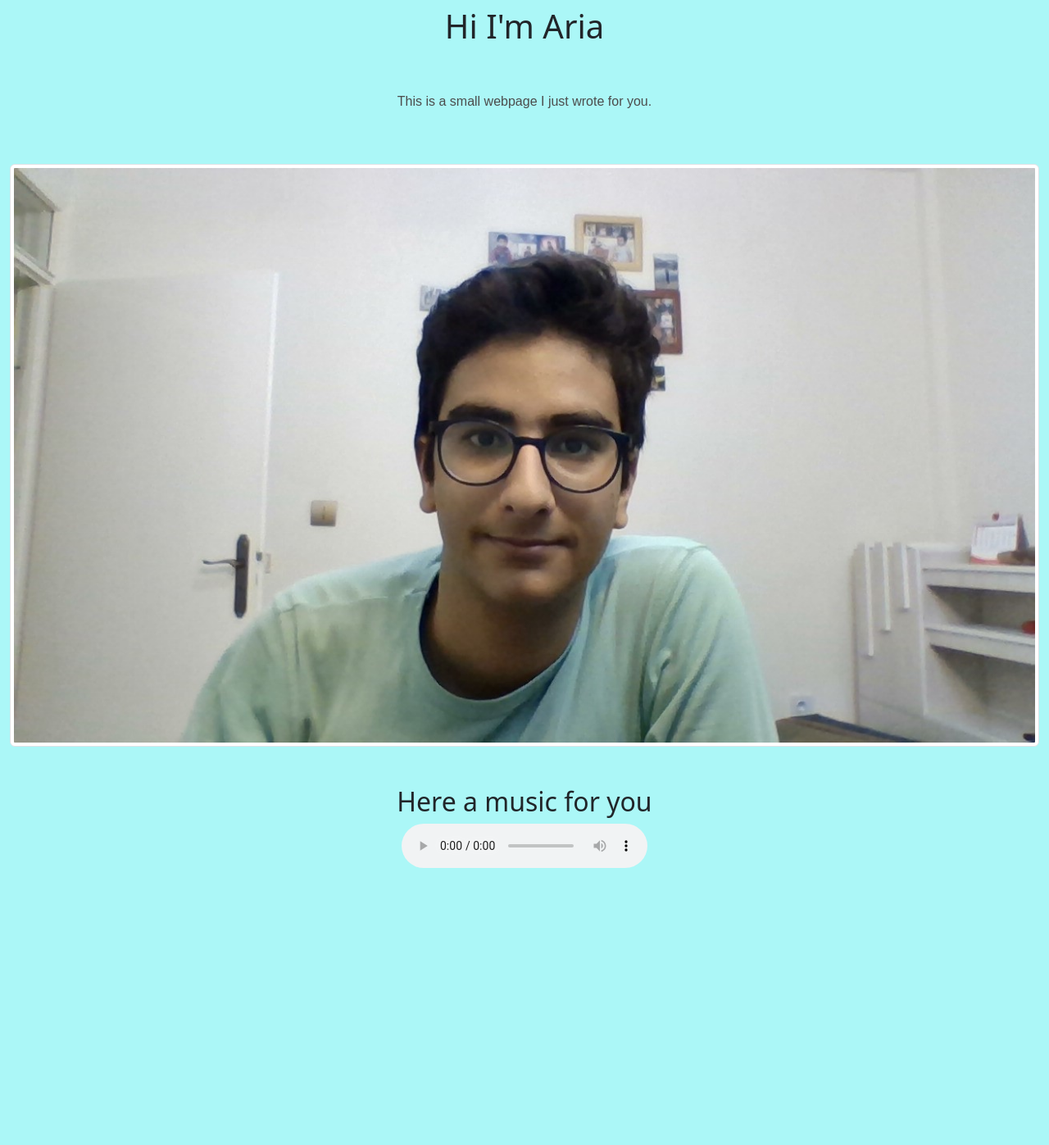
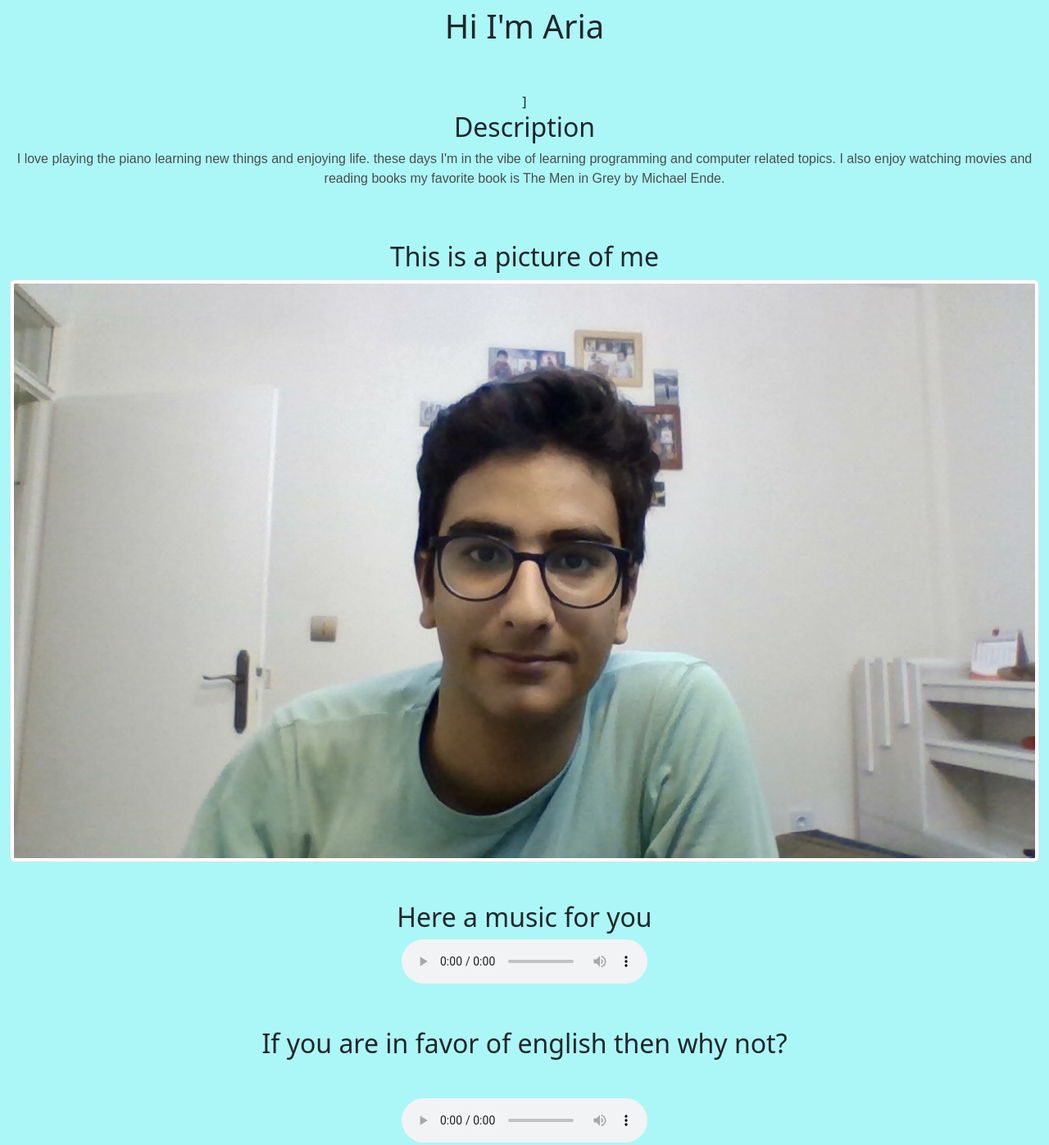
Before and after one commit to Aria-Hani-Tabaei/testpages, a plain HTML site: page index.html in a window 1280 px wide. Shown: the part 40-1437 px from the top of the page at 82% size. Before the commit the page ends 1105 px from the top, so only its background shows below. Drawn offline with nearby package versions, Linux system fonts and the light colour scheme.

Commit message:
adding another music and description

```diff
--- a/index.html
+++ b/index.html
@@ -21,10 +21,19 @@
         <div class="container-fluid pt-5">
             <H1 class="heading">Hi I'm Aria</H1>
         </div>
-        <div class="pt-5 container-fluid">
-            <p>This is a small webpage I just wrote for you.</p>
+        <div class="pt-5 container-fluid">]
+            <h2>
+                Description
+            </h2>
+            <p>I love playing the piano learning new things and enjoying life.
+                these days I'm in the vibe of learning programming and computer related topics.
+                I also enjoy watching movies and reading books my favorite book is The Men in Grey by Michael Ende.
+            </p>
         </div>
         <div class="container-fluid pt-5">
+            <h2>
+                This is a picture of me
+            </h2>
             <img src="img/myphoto.jpg" alt="My Picture" class="img-thumbnail img-fluid">
         </div>
         <div class="container-fluid pt-5">
@@ -34,6 +43,12 @@
             <audio controls>
                 <source src="https://xx.show-music.ir/archive/A/Andy/Andy%20-%20City%20of%20Angels/01%20Khoshgela%20Bayad%20Beraghsand.mp3" type="audio/mp3">
             </audio>
+            <h2 class="m-5">
+                If you are in favor of english then why not?
+            </h2>
+            <audio controls>
+                <source src="https://ts2.tarafdari.com/contents/user6984/content-sound/02_thank_you.mp3" type="audio/mp3">
+            </audio>
         </div>
     </body>
 </html>
```
